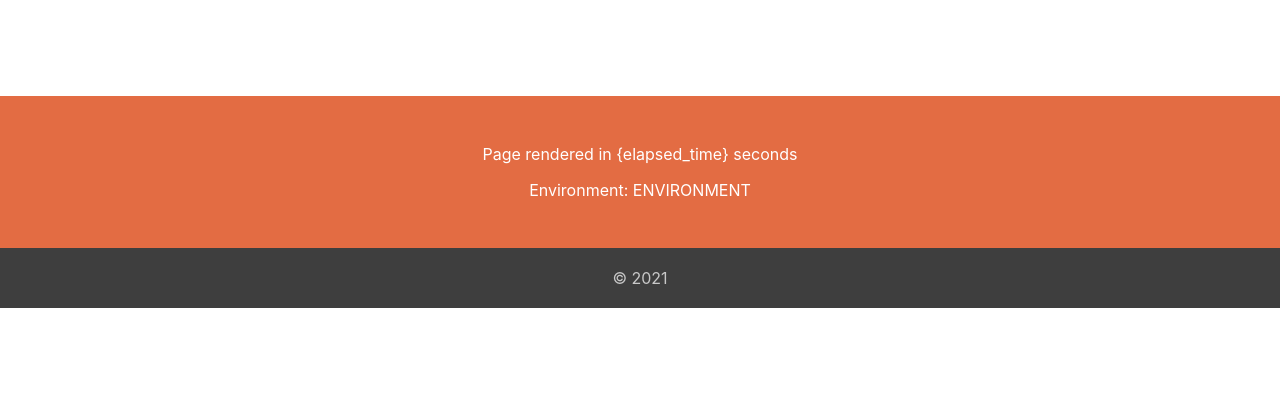
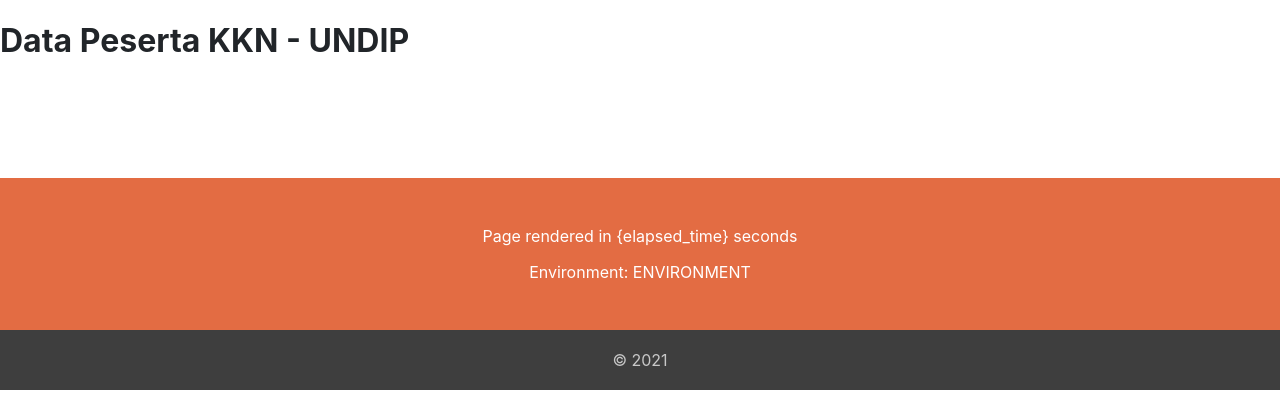
Before and after one commit to masjoel/myApps, a CodeIgniter 4 app: template app/Views/datapeserta.php in a window 1280 px wide. Shown: the top 420 px of the page. Run offline with PHP 8.4 and a stand-in for CodeIgniter, Linux system fonts and the light colour scheme; the template is opened without the code that fills it, so the values that code supplies are empty; some libraries are stand-ins or nearby versions.

Commit message:
edit datapeserta

```diff
--- a/app/Views/datapeserta.php
+++ b/app/Views/datapeserta.php
@@ -236,7 +236,7 @@
 
 
   <!-- CONTENT -->
-
+  <h1>Data Peserta KKN - UNDIP</h1>
   <section>
 
     <?php foreach ($rec as $r) {
```
